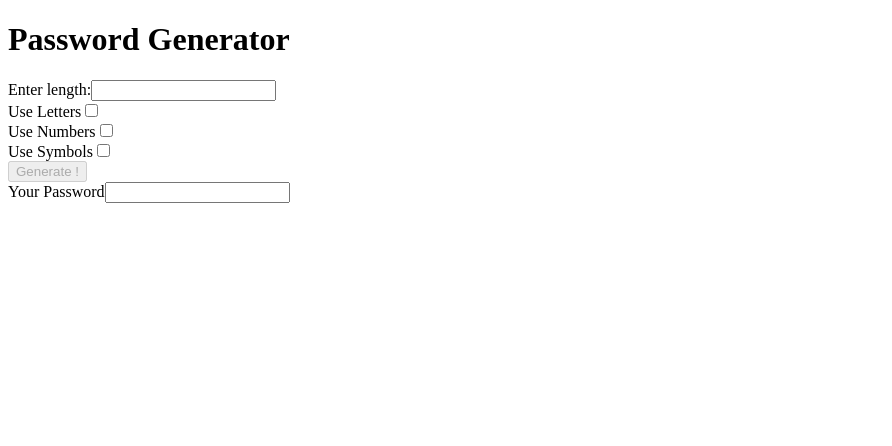
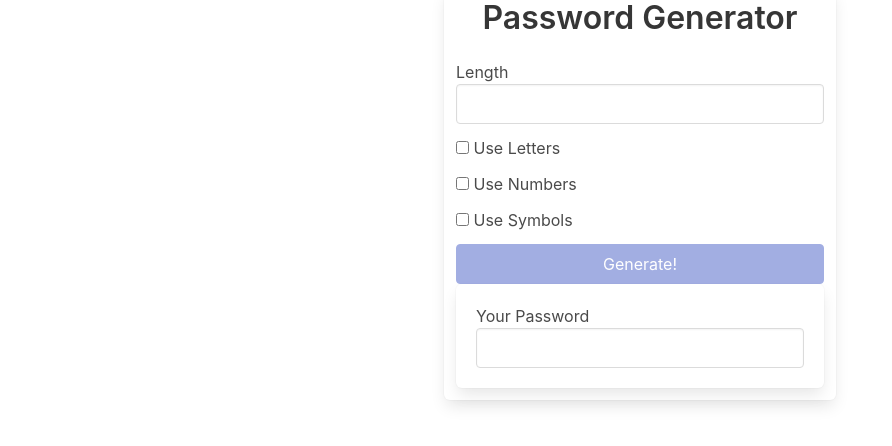
Before and after one commit to thapaRoyal/password-generator-angular, an Angular app: page / in a window 1280 px wide. Shown: the top 446 px of the page, without its empty margins (0-892 px from the left). Built offline with nearby package versions, Linux system fonts and the light colour scheme.

Commit message:
adding some styling

```diff
--- a/src/app/app.component.html
+++ b/src/app/app.component.html
@@ -1,37 +1,57 @@
-<h1>Password Generator</h1>
+<div class="container">
+  <div class="columns is-centered">
+    <div class="box column is-one-third">
+      <h1 class="title has-text-centered">Password Generator</h1>
 
-<div>
-  <label>Enter length:</label>
-  <input (input)="onChangeLength($any($event.target).value)" type="text" />
+      <div class="field">
+        <label>Length</label>
+        <input
+          class="input"
+          (input)="onChangeLength($any($event.target).value)"
+        />
       </div>
 
-<div>
-  <label>Use Letters</label>
+      <div class="field">
+        <div class="control">
+          <label class="checkbox">
             <input (change)="onChangeUseLetters()" type="checkbox" />
+            Use Letters
+          </label>
+        </div>
       </div>
 
-<div>
-  <label>Use Numbers</label>
+      <div class="field">
+        <div class="control">
+          <label class="checkbox">
             <input (change)="onChangeUseNumbers()" type="checkbox" />
+            Use Numbers
+          </label>
+        </div>
       </div>
 
-<div>
-  <label>Use Symbols</label>
+      <div class="field">
+        <div class="control">
+          <label class="checkbox">
             <input (change)="onChangeUseSymbols()" type="checkbox" />
+            Use Symbols
+          </label>
+        </div>
       </div>
 
-<div>
       <button
         [disabled]="
           !(length && (includeLetters || includeSymbols || includeNumbers))
         "
         (click)="onButtonClick()"
+        class="button is-link is-fullwidth"
       >
-    Generate !
+        Generate!
       </button>
+
+      <div class="box">
+        <label>Your Password</label>
+        <input class="input" [value]="password" />
       </div>
-
-<div>
-  <label>Your Password</label>
-  <input type="text" [value]="password" />
     </div>
+  </div>
+</div>
--- a/src/styles.css
+++ b/src/styles.css
@@ -1 +1,2 @@
 /* You can add global styles to this file, and also import other style files */
+@import "bulma/css/bulma.css";
```
Lines whose indentation alone changed are shown as unchanged.
